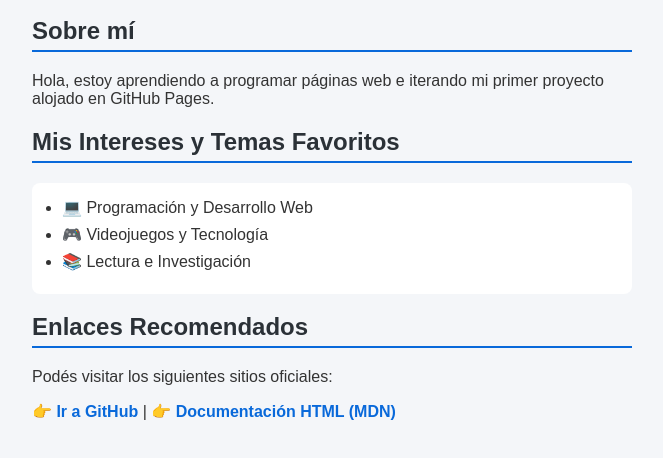
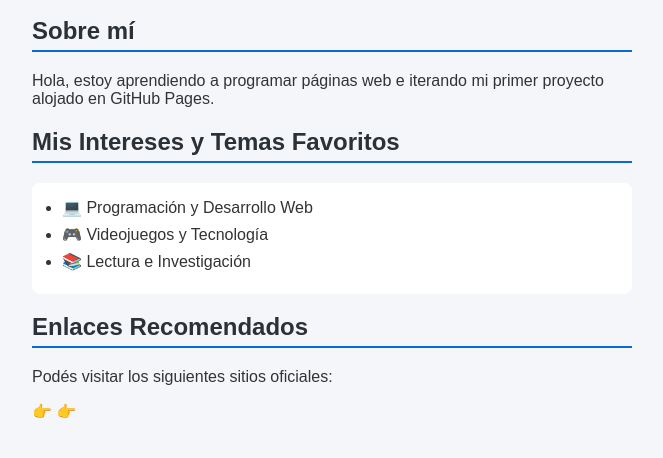
Before and after one commit to abbydemartini2010-oss/mi-primer-sitio-web, a plain HTML site: page index.html in a window 1280 px wide. Shown: the part 186-644 px from the top of the page, without its empty margins (308-971 px from the left). Drawn offline with Linux system fonts and the light colour scheme.

Commit message:
Update index.html

```diff
--- a/index.html
+++ b/index.html
@@ -29,8 +29,8 @@
     <h2 style="color: #2b3137; border-bottom: 2px solid #0969da; padding-bottom: 5px;">Enlaces Recomendados</h2>
     <p>Podés visitar los siguientes sitios oficiales:</p>
     <p>
-        👉 <a href="https://github.com" target="_blank" style="color: #0969da;">Ir a GitHub</a> |
-        👉 <a href="https://developer.mozilla.org/es/docs/Web/HTML" target="_blank" style="color: #0969da;">Documentación HTML (MDN)</a>
+        👉 <a href=<link rel="stylesheet" href="retro.css">
+        👉 <a href=<link rel="stylesheet" href="dark.css">
     </p>
 
 </body>
```
